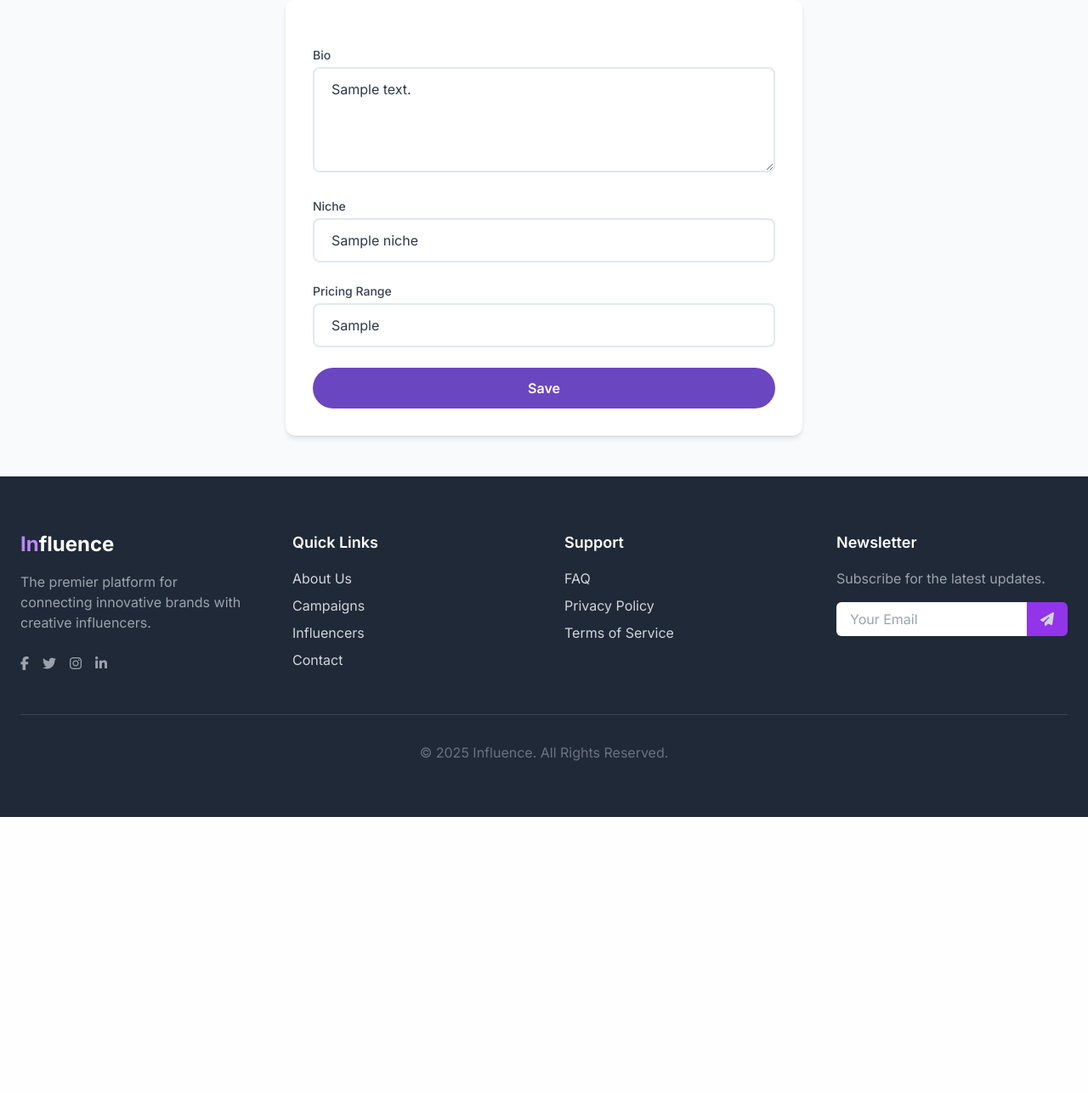
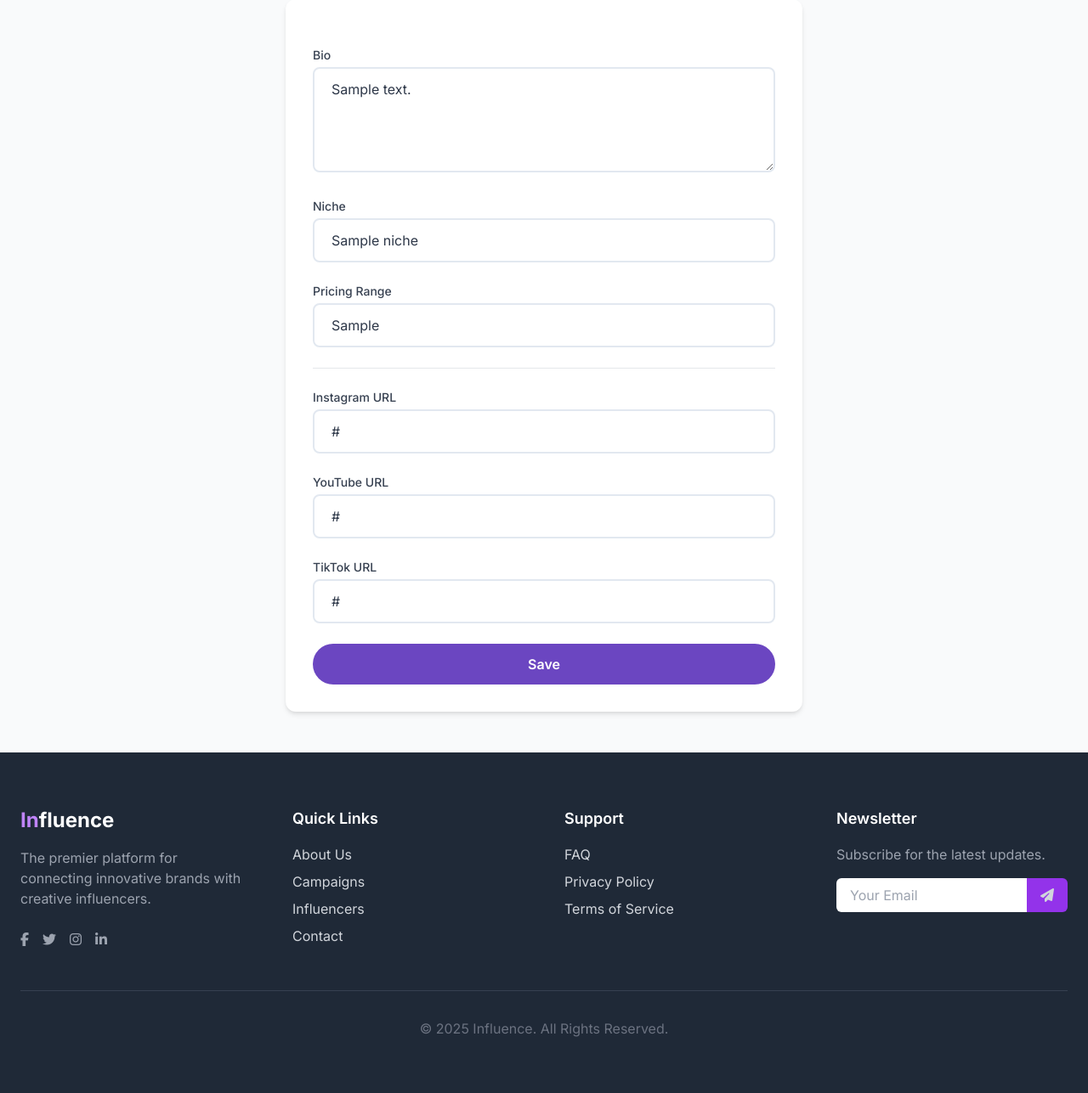
Before and after one commit to soumalya-droid/infmrt_test, a PHP site: template views/profile/edit.php in a window 1280 px wide. Shown: the part 185-1472 px from the top of the page at 85% size. Before the commit the page ends 1147 px from the top, so only its background shows below. Run offline with PHP 8.4, Linux system fonts and the light colour scheme; the template is opened without the code that fills it: most values are stand-ins (such as "Sample title", 1, 10 or a date in 2020); data that the repository does not hold is empty; some libraries are stand-ins or nearby versions.

Commit message:
feat: Add social media links to influencer profiles
This commit adds the ability for users with the 'influencer' role to add and update links to their social media profiles (Instagram, YouTube, TikTok).

- Adds new input fields to the profile edit page (`views/profile/edit.php`).
- Updates the `ProfileController` to handle saving these new URLs to the database.
- Modifies the database query to join the `users` and `profiles` tables to fetch all profile data in one go.

```diff
--- a/views/profile/edit.php
+++ b/views/profile/edit.php
@@ -101,6 +101,27 @@
                                    value="<?= htmlspecialchars($profile['pricing_range'] ?? '') ?>">
                         </div>
 
+                        <hr>
+
+                        <div>
+                            <label class="block text-sm font-medium text-gray-700 mb-1">Instagram URL</label>
+                            <input name="instagram_url" type="url" class="form-input"
+                                   placeholder="https://instagram.com/yourhandle"
+                                   value="<?= htmlspecialchars($profile['instagram_url'] ?? '') ?>">
+                        </div>
+                        <div>
+                            <label class="block text-sm font-medium text-gray-700 mb-1">YouTube URL</label>
+                            <input name="youtube_url" type="url" class="form-input"
+                                   placeholder="https://youtube.com/yourchannel"
+                                   value="<?= htmlspecialchars($profile['youtube_url'] ?? '') ?>">
+                        </div>
+                        <div>
+                            <label class="block text-sm font-medium text-gray-700 mb-1">TikTok URL</label>
+                            <input name="tiktok_url" type="url" class="form-input"
+                                   placeholder="https://tiktok.com/@yourhandle"
+                                   value="<?= htmlspecialchars($profile['tiktok_url'] ?? '') ?>">
+                        </div>
+
                         <button class="btn btn-primary w-full" type="submit">Save</button>
                     </form>
                 <?php endif; ?>
```
Also changed, not shown: src/controllers/ProfileController.php (+14 -1 lines).
